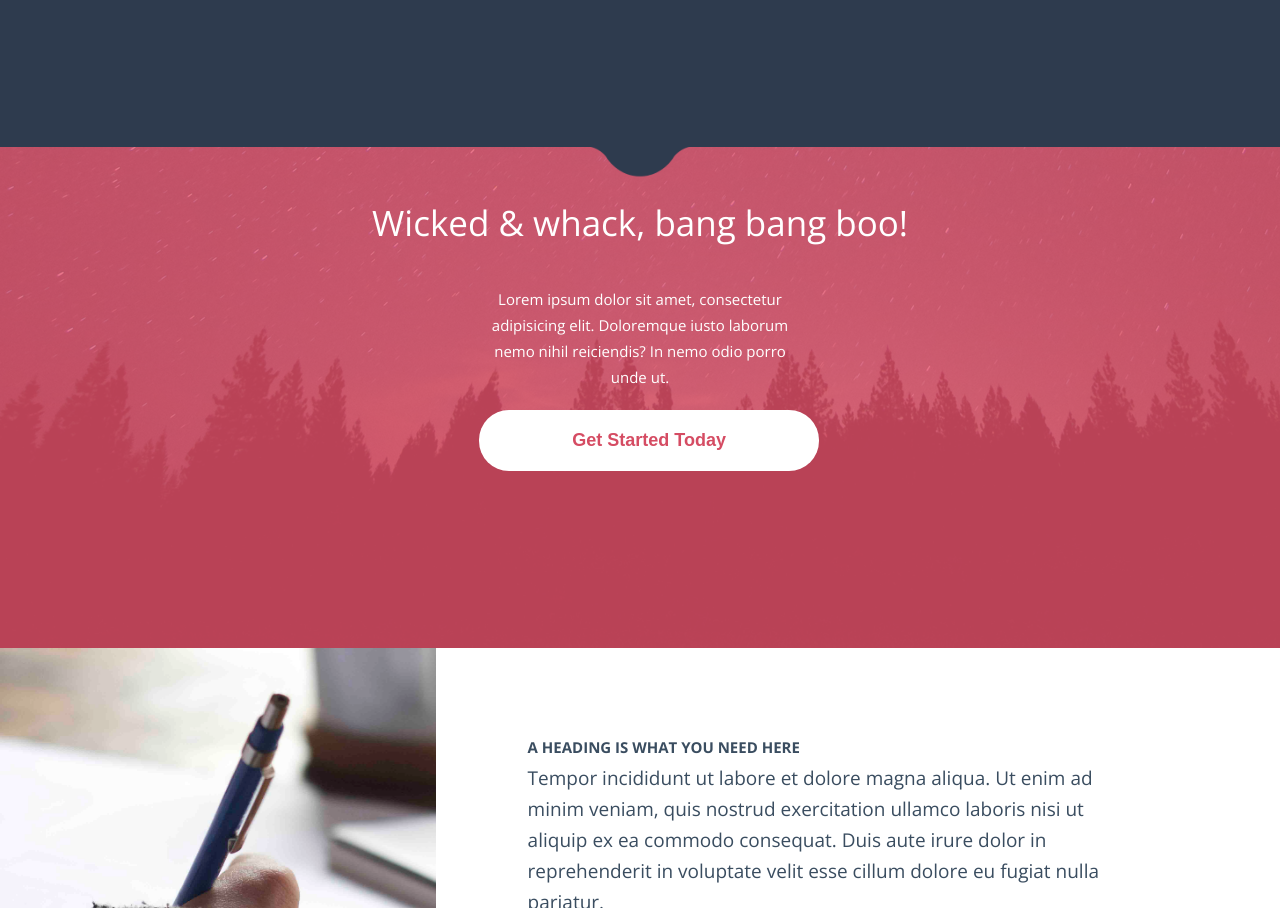
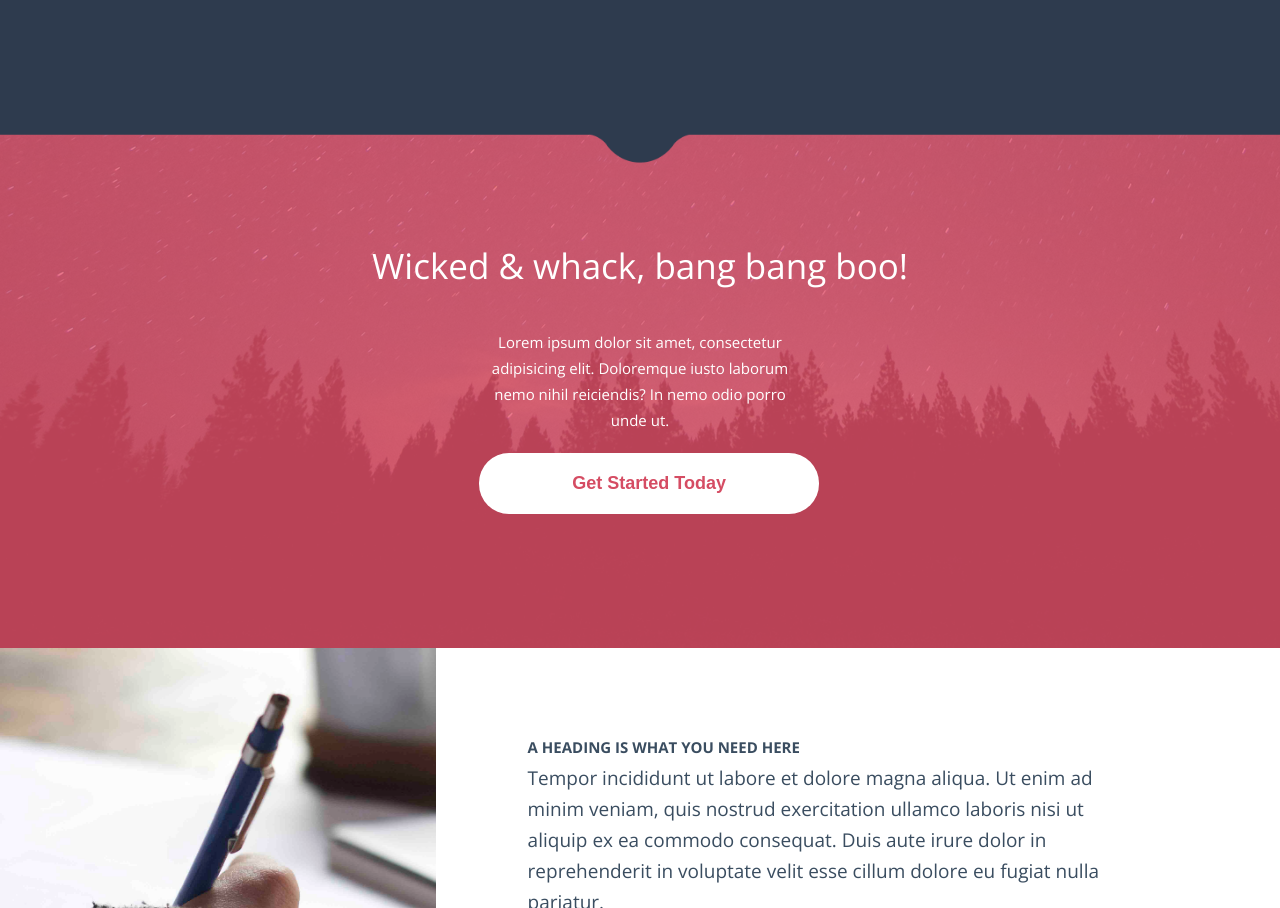
Before and after one commit to CruelAddict/CruelAddict.github.io, a plain HTML site: page html/index.html in a window 1280 px wide. Shown: the part 1153-2061 px from the top of the page. Drawn offline with nearby package versions, Linux system fonts and the light colour scheme.

Commit message:
Seems like everything's displayed correctly

```diff
--- a/styles/css/index.css
+++ b/styles/css/index.css
@@ -339,6 +339,8 @@ p{
 #shape-container{
     width: 100%;
     height: auto;
+    position: absolute;
+    top: -10px;
 }
 
 #blue-shape{
@@ -354,7 +356,7 @@ p{
     background-size: 100%;
     background-position-y: -18px;
     height: 540px;
-
+    position: relative;
 }
 
 @media (max-width: 1000px) {
@@ -417,6 +419,12 @@ p{
     }
     #button-on-pink-forest{
         margin-right: 20px;
+    }
+}
+
+@media (max-width: 1300px) {
+    #pink-main h4{
+        padding-top: 114px;
     }
 }
 
```
